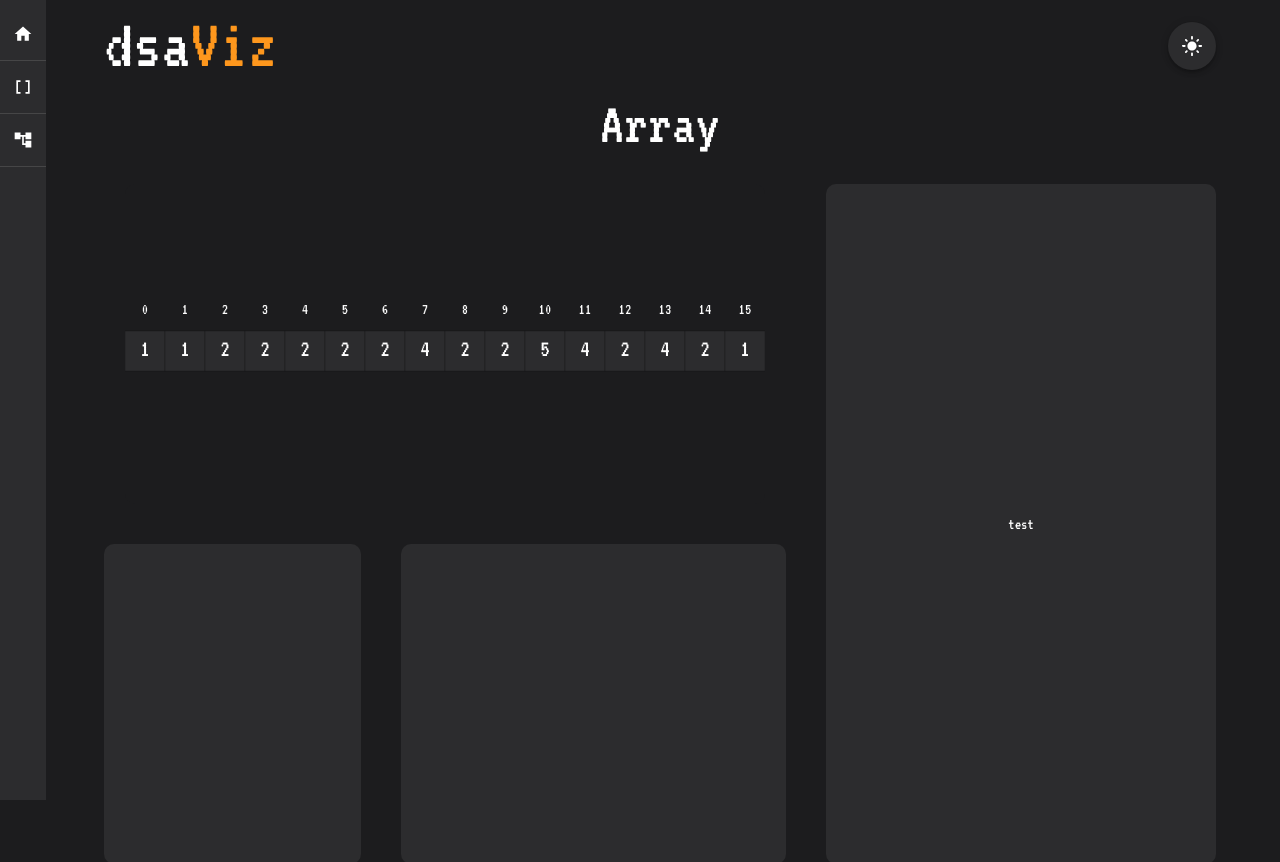
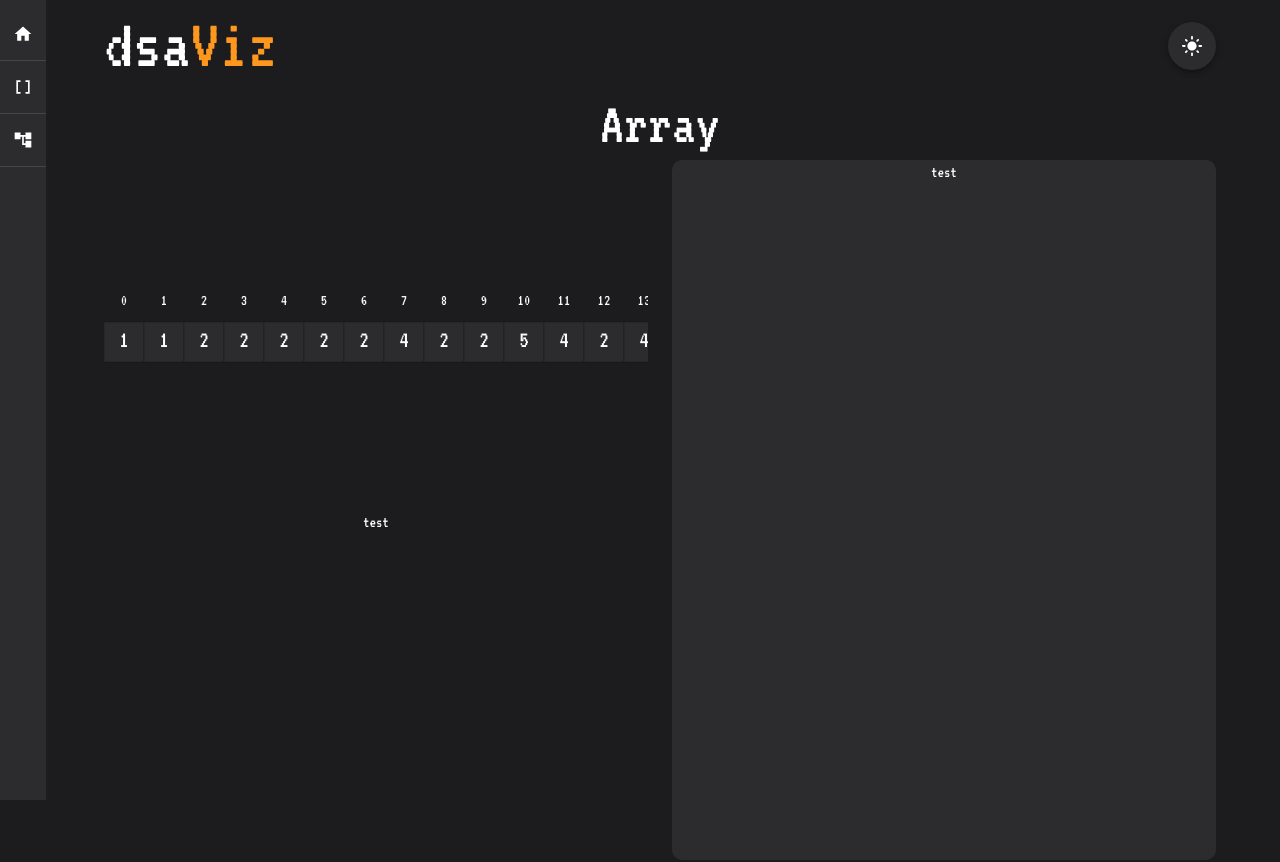
Before and after one commit to lukereed1/dsaviz, a React (Vite) app: page /array in a window 1280 px wide. Shown: the top 862 px of the page. Built offline with nearby package versions, Linux system fonts and the light colour scheme.

Commit message:
Array scrollable fix

```diff
--- a/src/pages/data-structures/DataStructurePage.tsx
+++ b/src/pages/data-structures/DataStructurePage.tsx
@@ -9,54 +9,34 @@ interface Props {
 
 export default function DataStructurePage(props: Props) {
 	return (
-		<Box
-			paddingLeft={10}
-			paddingRight={5}
-			display={"flex"}
-			flexDirection={"column"}
-			textAlign={"center"}>
+		<Box textAlign={"center"} paddingLeft={10} paddingRight={5}>
 			<Typography variant="h2">{props.header}</Typography>
-			<Box height={680} display={"flex"} gap={5} marginTop={3}>
+			<Box display={"flex"} textAlign={"center"} gap={3} height={700}>
 				<Box
-					flex={1.75}
-					gap={5}
-					height={"100%"}
+					alignContent={"center"}
 					display={"flex"}
 					flexDirection={"column"}
-					justifyContent={"center"}
-					alignItems={"center"}>
-					<Box
-						display={"flex"}
-						justifyContent={"center"}
-						alignItems={"center"}
-						flex={1}
-						bgcolor={"background.default"}
-						borderRadius={"10px"}
-						overflow={"auto"}>
-						<Box>{props.dataStructure}</Box>
+					textAlign={"center"}
+					flex={1}
+					overflow={"auto"}>
+					<Box alignContent={"center"} flex={1} overflow={"auto"}>
+						{props.dataStructure}
 					</Box>
-					<Box width={"100%"} flex={1} display={"flex"} gap={5}>
-						<Box
-							borderRadius={"10px"}
-							flex={1}
-							bgcolor={"primary.main"}>
-							{props.operations}
-						</Box>
-						<Box
-							borderRadius={"10px"}
-							flex={1.5}
-							bgcolor={"primary.main"}></Box>
-					</Box>
+					<Box flex={1}>test</Box>
+				</Box>
+
+				<Box flex={1} bgcolor={"primary.main"} borderRadius={"10px"}>
+					test
+				</Box>
+			</Box>
+			<Box flex={1} gap={5} height={400}>
+				<Box borderRadius={"10px"} flex={1} bgcolor={"primary.main"}>
+					{props.operations}
 				</Box>
 				<Box
-					flex={1}
-					bgcolor={"primary.main"}
-					display={"flex"}
-					justifyContent={"center"}
-					alignItems={"center"}
-					borderRadius={"10px"}>
-					test
-				</Box>
+					borderRadius={"10px"}
+					flex={1.5}
+					bgcolor={"primary.main"}></Box>
 			</Box>
 		</Box>
 	);
--- a/src/pages/data-structures/array/ArrayPage.tsx
+++ b/src/pages/data-structures/array/ArrayPage.tsx
@@ -11,7 +11,7 @@ export default function ArrayPage() {
 			header="Array"
 			dataStructure={
 				<ArrayVisualizer
-					data={[1, 1, 2, 2, 2, 2, 2, 4, 2, 2, 5, 4, 2, 4, 2, 1]}
+					data={[1, 1, 2, 2, 2, 2, 2, 4, 2, 2, 5, 4, 2, 4, 2, 1, 1]}
 				/>
 			}
 		/>
```
